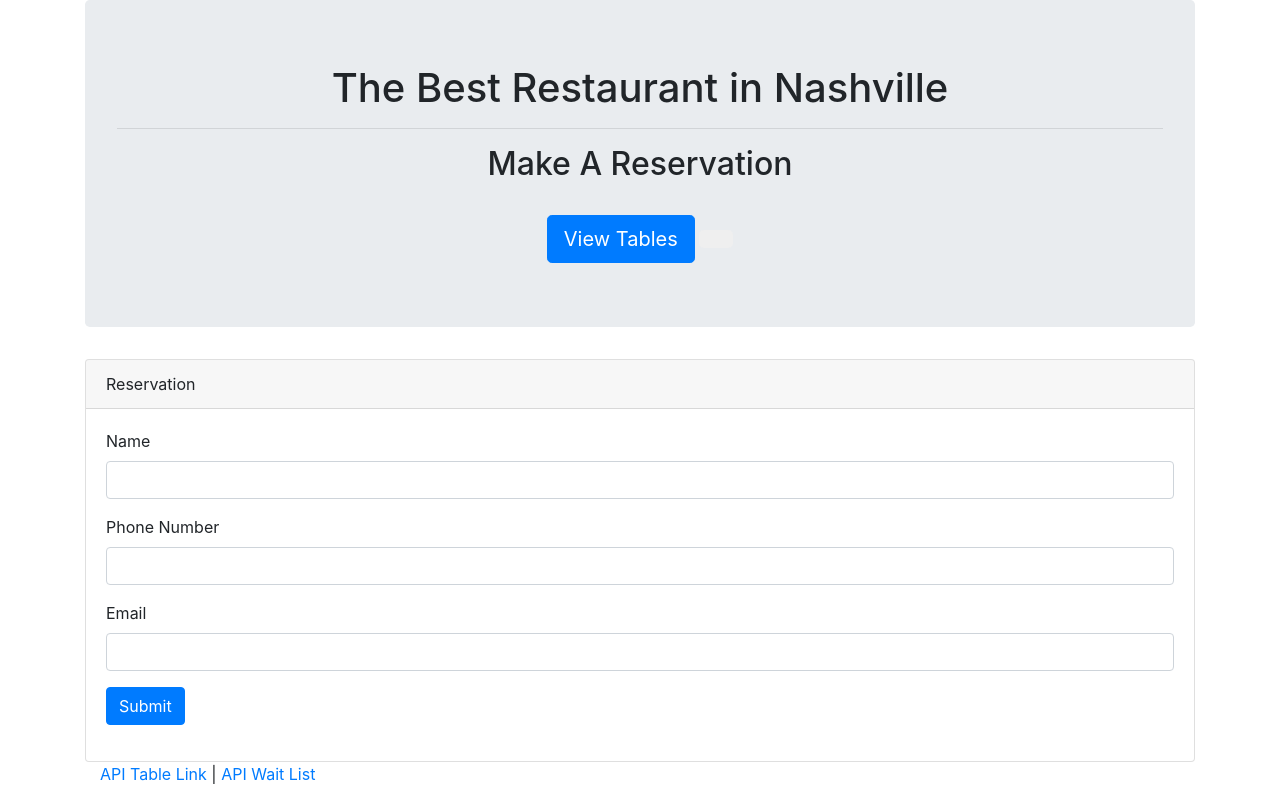
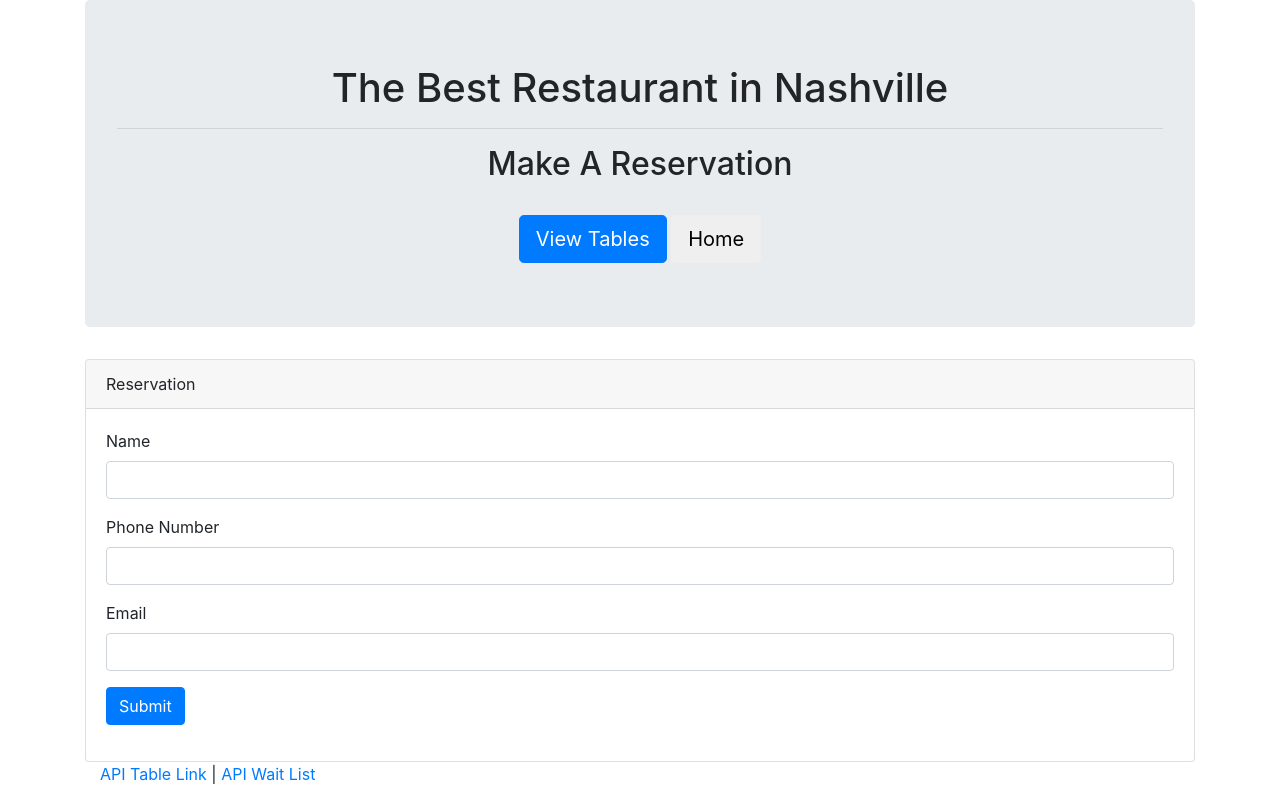
Before and after one commit to wesbragagt/Hot-Restaurant, a website: page reservation.html in a window 1280 px wide. Drawn offline with nearby package versions, Linux system fonts and the light colour scheme.

Commit message:
Added home button

```diff
--- a/reservation.html
+++ b/reservation.html
@@ -31,7 +31,7 @@
             </button>
           </a>
           <a href="/">
-            <button class="btn btn-lg btn-default"></button>
+            <button class="btn btn-lg btn-default">Home</button>
           </a>
         </div>
       </div>
```
